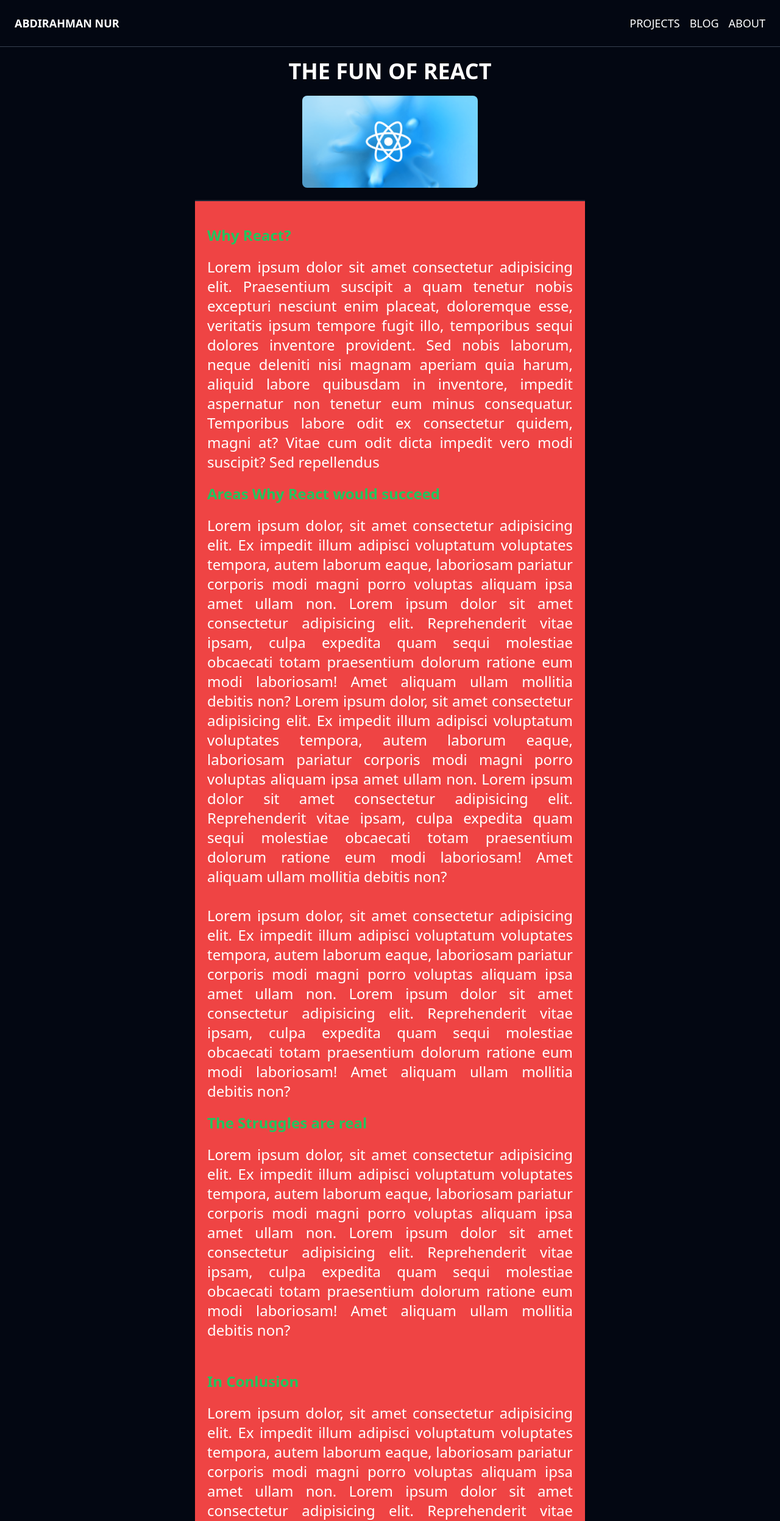
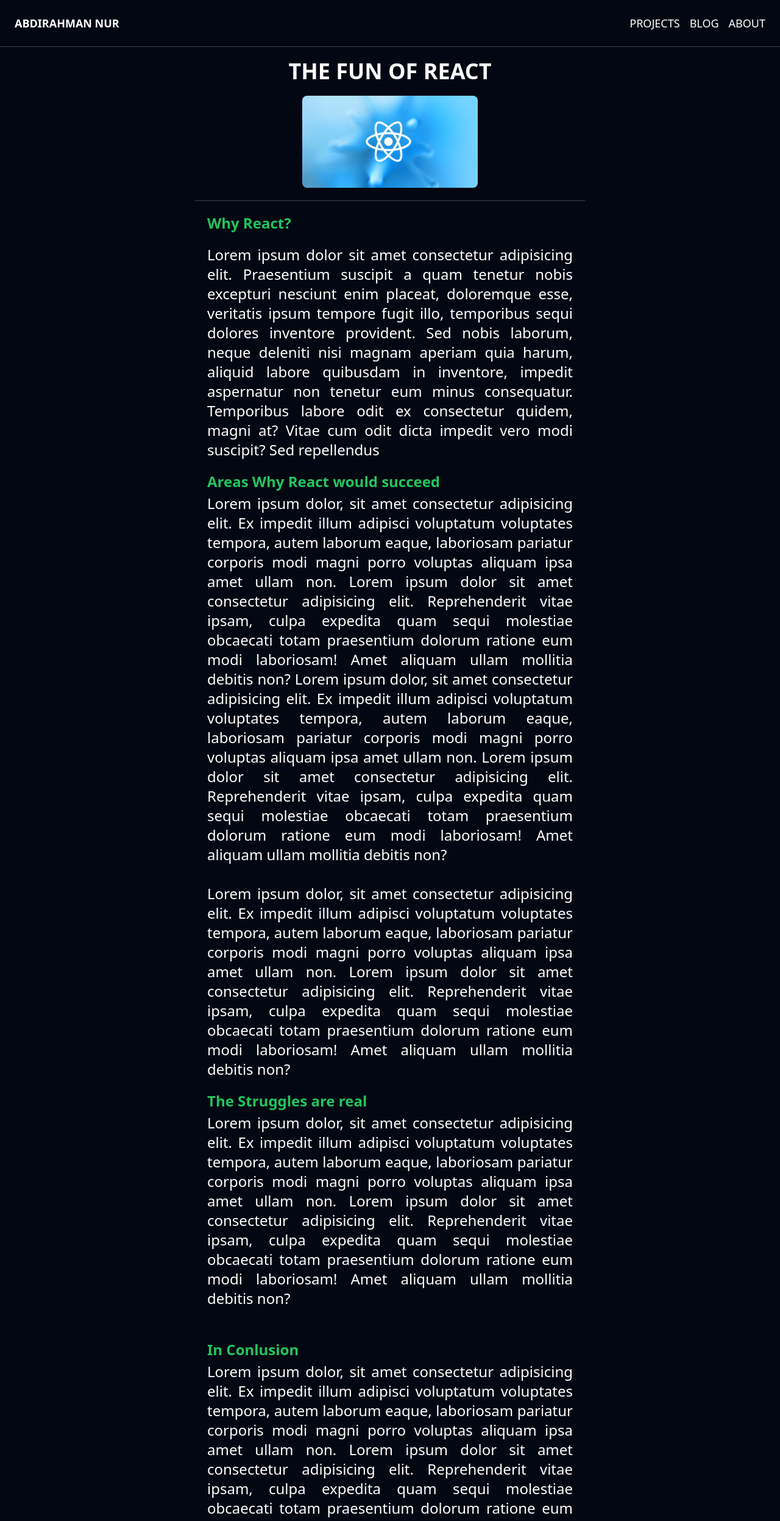
Before and after one commit to myabdi4/nurabdirahman, a React (Vite) app: page /react-tips-tricks in a window 1280 px wide. Shown: the top 2495 px of the page at 61% size. Built offline with nearby package versions, Linux system fonts and the light colour scheme; a web font is replaced by a local one.

Commit message:
Update ReactTipsTricks.jsx

```diff
--- a/src/pages/ReactTipsTricks.jsx
+++ b/src/pages/ReactTipsTricks.jsx
@@ -16,8 +16,8 @@
             />
           </div>
 
-          <p className="bg-red-500 whitespace-wrap text-2xl p-5 sm:mx-80 text-justify border-t-2 border-gray-800">
-            <h2 className="py-5 text-green-500 font-bold">Why React?</h2>
+          <p className="whitespace-wrap text-2xl p-5 sm:mx-80 tracking-normal text-justify border-t-2 border-gray-800">
+            <h2 className="pb-5 text-green-500 font-bold">Why React?</h2>
             Lorem ipsum dolor sit amet consectetur adipisicing elit. Praesentium
             suscipit a quam tenetur nobis excepturi nesciunt enim placeat,
             doloremque esse, veritatis ipsum tempore fugit illo, temporibus
@@ -27,7 +27,7 @@
             Temporibus labore odit ex consectetur quidem, magni at? Vitae cum
             odit dicta impedit vero modi suscipit? Sed repellendus
             <br />
-            <h2 className="py-5 text-green-500 font-bold">
+            <h2 className="pb-1 pt-5 text-green-500 font-bold">
               Areas Why React would succeed
             </h2>
             Lorem ipsum dolor, sit amet consectetur adipisicing elit. Ex impedit
@@ -52,7 +52,7 @@
             obcaecati totam praesentium dolorum ratione eum modi laboriosam!
             Amet aliquam ullam mollitia debitis non?
             <br />
-            <h2 className="py-5 text-green-500 font-bold">
+            <h2 className="pb-1 pt-5 text-green-500 font-bold">
               The Struggles are real
             </h2>
             Lorem ipsum dolor, sit amet consectetur adipisicing elit. Ex impedit
@@ -63,7 +63,7 @@
             obcaecati totam praesentium dolorum ratione eum modi laboriosam!
             Amet aliquam ullam mollitia debitis non?
             <br /> <br />
-            <h2 className="py-5 text-green-500 font-bold">In Conlusion</h2>
+            <h2 className="pb-1 pt-5 text-green-500 font-bold">In Conlusion</h2>
             Lorem ipsum dolor, sit amet consectetur adipisicing elit. Ex impedit
             illum adipisci voluptatum voluptates tempora, autem laborum eaque,
             laboriosam pariatur corporis modi magni porro voluptas aliquam ipsa
```
